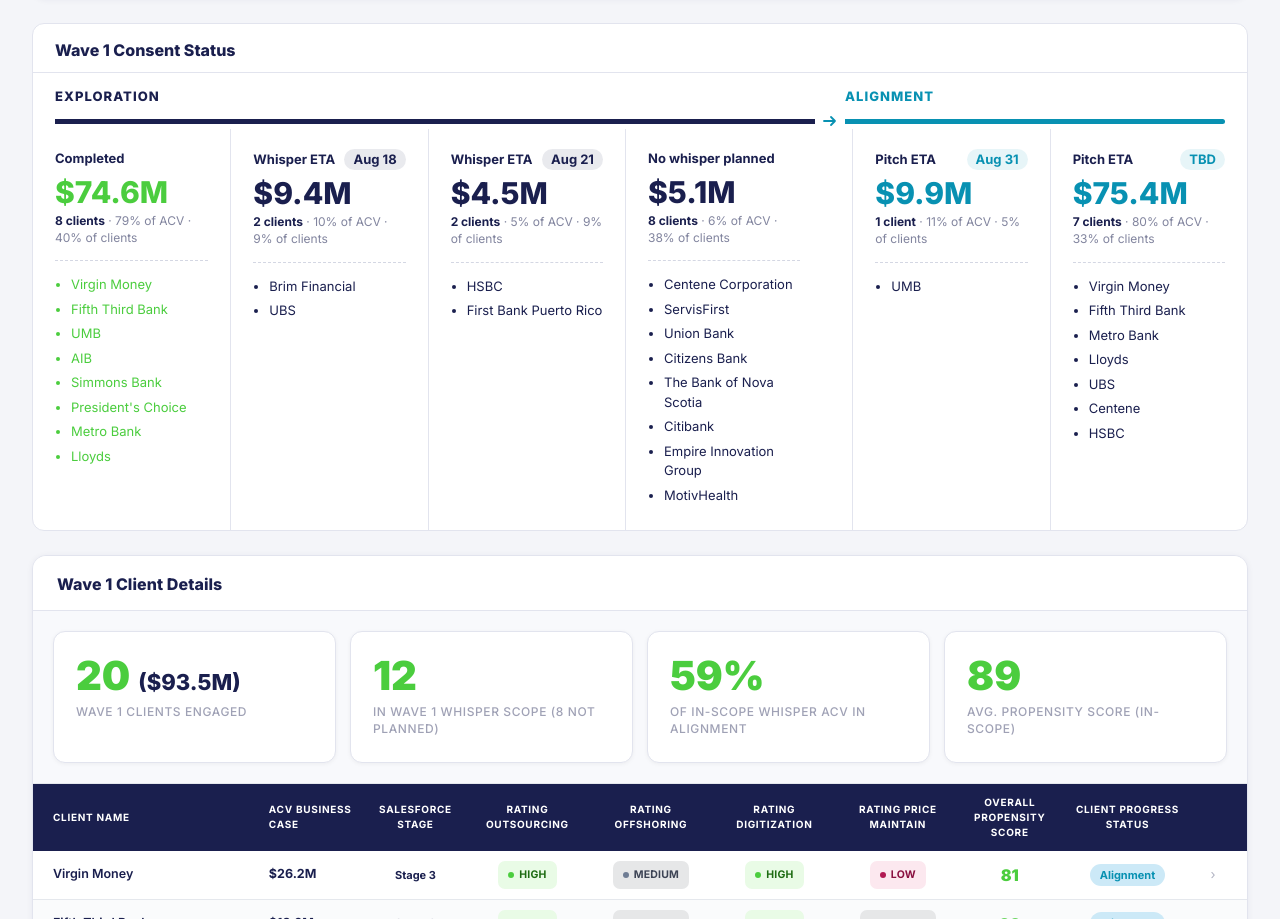
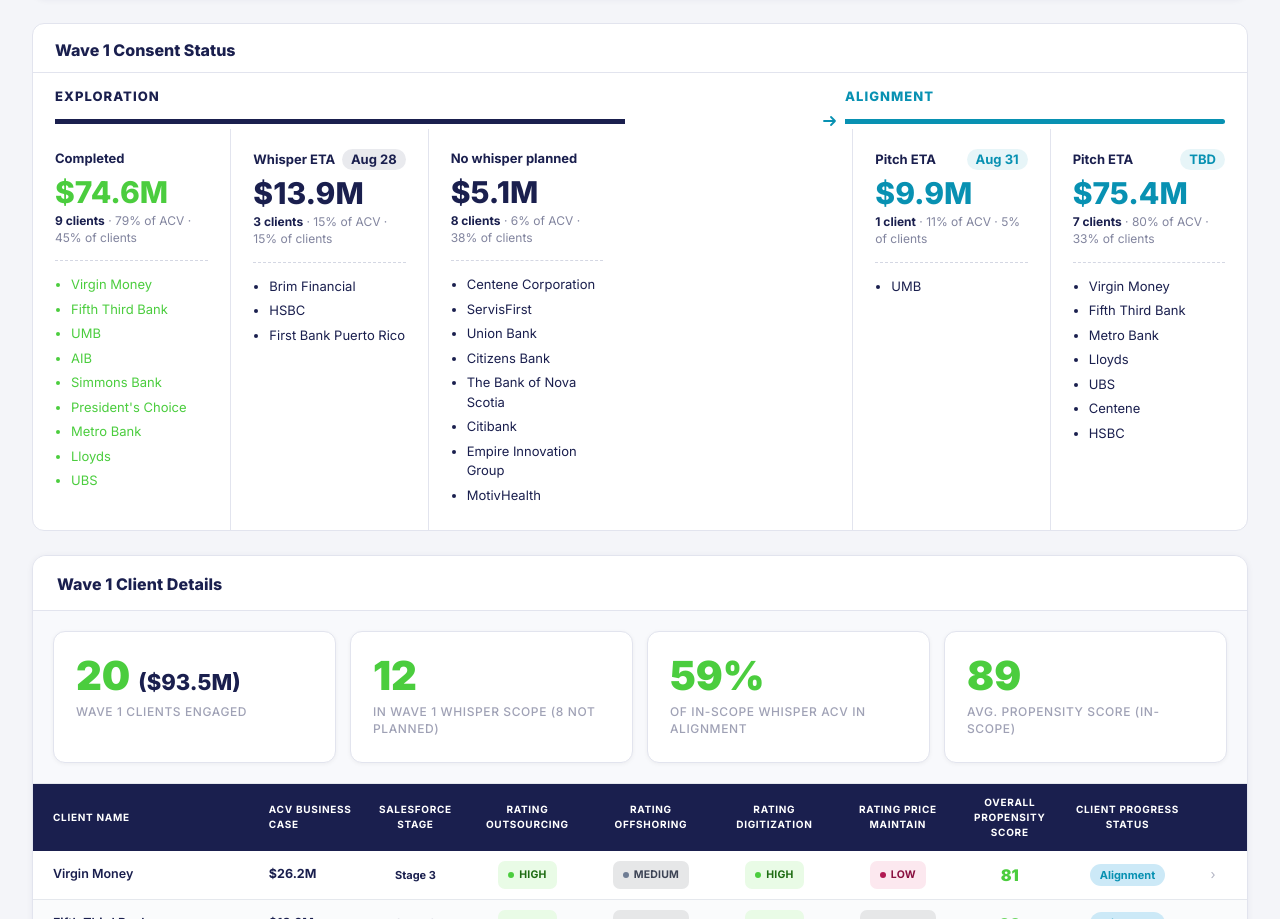
Before and after one commit to JolaOgunlana/project-marlin-gtm-deal-dashboard, a Next.js app: page / in a window 1280 px wide. Shown: the part 1186-2105 px from the top of the page. Built offline with nearby package versions, Linux system fonts and the light colour scheme; a web font is replaced by a local one.

Commit message:
feat: update client data in ConsentTracker component\n\nUpdated client count and added UBS to completed clients; adjusted Whisper ETA details.

```diff
--- a/components/dashboard/ConsentTracker.tsx
+++ b/components/dashboard/ConsentTracker.tsx
@@ -771,20 +771,14 @@ export function ConsentTrackerPage({ page, onNavigate, onFaqLink }: { page: Page
           const cols = [
             {
               label: 'Completed', date: null, barColor: '#4bcd3e', acv: '$74.6M', acvColor: '#4bcd3e',
-              meta: '8 clients · 79% of ACV · 40% of clients',
-              names: ['Virgin Money', 'Fifth Third Bank', 'UMB', 'AIB', 'Simmons Bank', "President's Choice", 'Metro Bank', 'Lloyds'],
+              meta: '9 clients · 79% of ACV · 45% of clients',
+              names: ['Virgin Money', 'Fifth Third Bank', 'UMB', 'AIB', 'Simmons Bank', "President's Choice", 'Metro Bank', 'Lloyds', 'UBS'],
               nameColor: '#4bcd3e',
             },
             {
-              label: 'Whisper ETA', date: 'Aug 18', barColor: INK, acv: '$9.4M', acvColor: INK,
-              meta: '2 clients · 10% of ACV · 9% of clients',
-              names: ['Brim Financial', 'UBS'],
-              nameColor: INK,
-            },
-            {
-              label: 'Whisper ETA', date: 'Aug 21', barColor: INK, acv: '$4.5M', acvColor: INK,
-              meta: '2 clients · 5% of ACV · 9% of clients',
-              names: ['HSBC', 'First Bank Puerto Rico'],
+              label: 'Whisper ETA', date: 'Aug 28', barColor: INK, acv: '$13.9M', acvColor: INK,
+              meta: '3 clients · 15% of ACV · 15% of clients',
+              names: ['Brim Financial', 'HSBC', 'First Bank Puerto Rico'],
               nameColor: INK,
             },
             {
```
